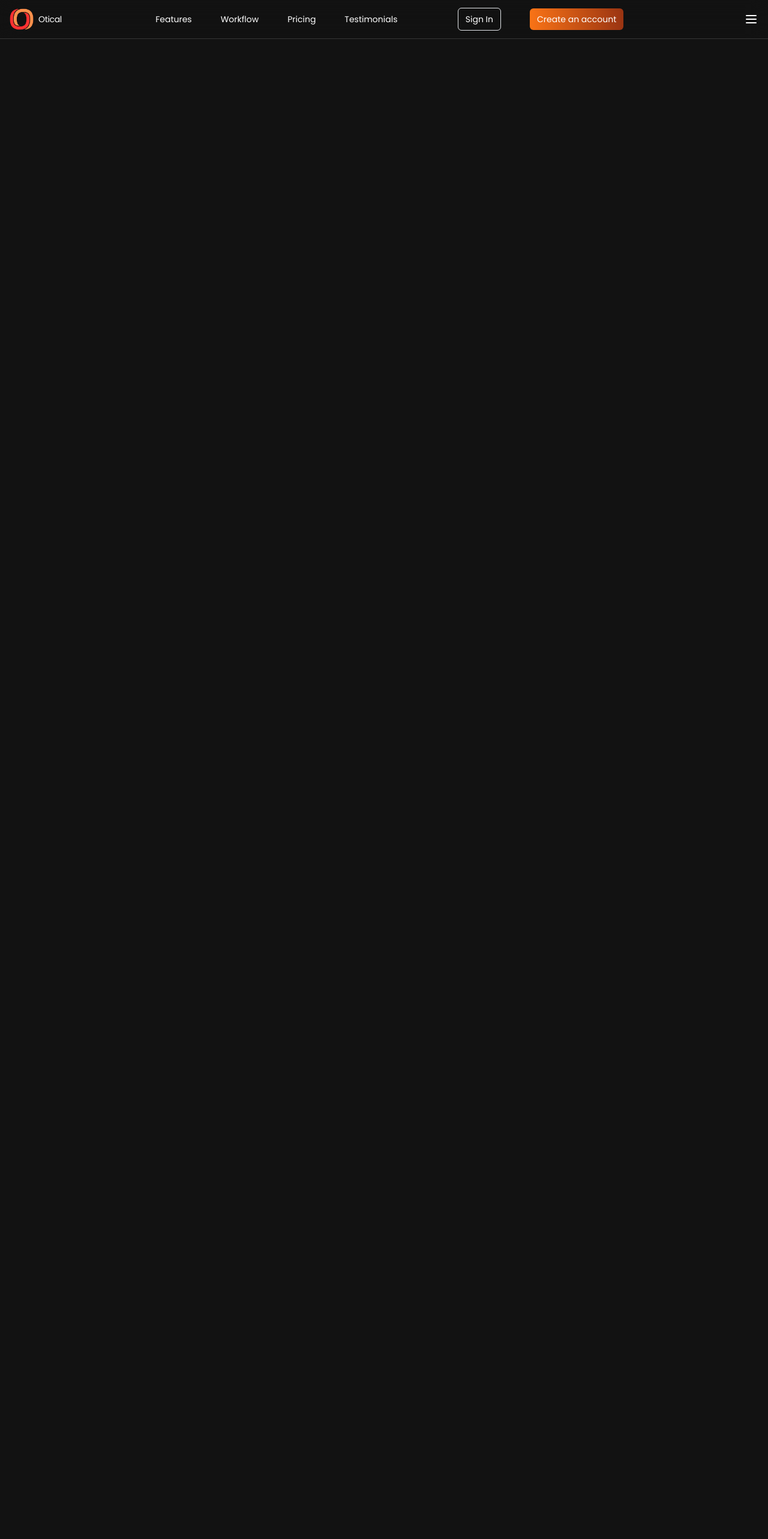
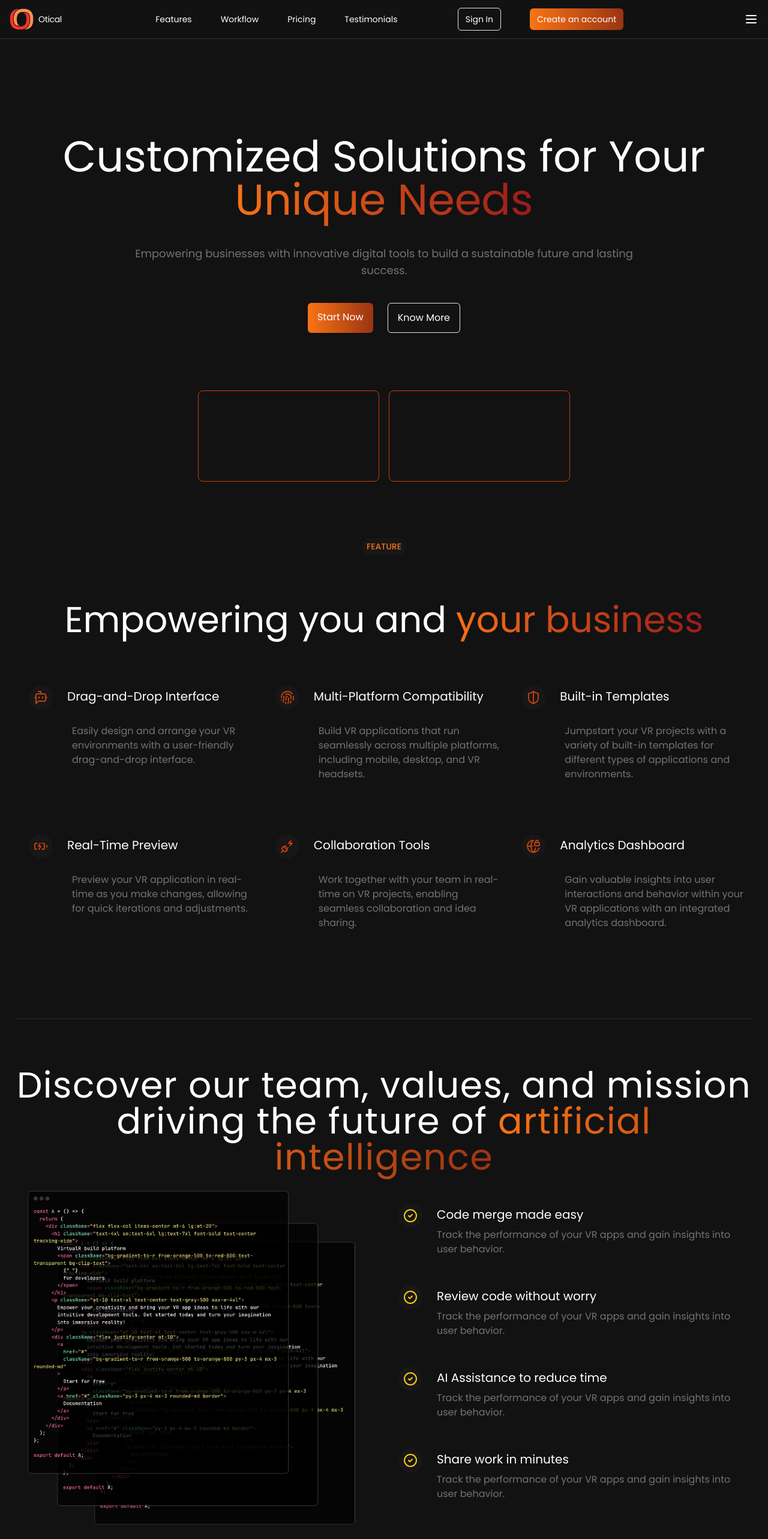
Before and after one commit to oticalofficial/otical, a React (Vite) app: page / in a window 1280 px wide. Shown: the top 2566 px of the page at 60% size. Before the commit the page ends 800 px from the top, so only its background shows below. Built offline with nearby package versions, Linux system fonts and the light colour scheme; grey boxes are pictures that could not be loaded.

Commit message:
WorkFlow Section Added

```diff
--- a/src/App.jsx
+++ b/src/App.jsx
@@ -1,10 +1,18 @@
 import React from 'react'
 import { Navbar } from './components/Navbar'
+import HeroSection from './components/HeroSection'
+import FeatureSection from './components/FeatureSection'
+import Workflow from './components/Workflow'
 
 const App = () => {
   return (
 <>
-<Navbar></Navbar>
+<Navbar/>
+<div className="max-w-7xl mx-auto pt-20 px-6">
+<HeroSection/>
+<FeatureSection/>
+<Workflow/>
+</div>
 </>
   )
 }
--- /dev/null
+++ b/src/components/FeatureSection.jsx
@@ -0,0 +1,31 @@
+import { features } from "../constants"
+
+const FeatureSection = () => {
+  return (
+    <div className="relative mt-20 border-b border-neutral-800 min-h-[800px]">
+        <div className="text-center">
+            <span className="bg-neutral-900 text-orange-500 rounded-full h-6 text-sm font-medium px-2 py-1 uppercase">Feature</span>
+            <h2 className="text-3xl sm:text-5xl lg:text-6xl mt-10 lg:mt-20 tracking wide" >Empowering you and
+            <span className='bg-gradient-to-r from-orange-500 to-red-800 text-transparent bg-clip-text'> your business</span>
+            </h2>
+        </div>
+        <div className="flex flex-wrap mt-10 lg:mt-20">
+            {features.map((feature, index) => (
+                <div key={index} className="w-full sm:1/2 lg:w-1/3">
+                    <div className="flex">
+                        <div className="flex mx-6 h-10 w-10 p-2 bg-neutral-900 text-orange-700 justify-center items-center rounded-full">
+                            {feature.icon}
+                        </div>
+                        <div>
+                            <h5 className="mt-1 mb-6 text-xl">{feature.text}</h5>
+                            <p className="text-md p-2 mb-20 text-neutral-500">{feature.description}</p>
+                        </div>
+                    </div>
+                </div>
+            ))}
+        </div>
+    </div>
+  )
+}
+
+export default FeatureSection
--- /dev/null
+++ b/src/components/HeroSection.jsx
@@ -0,0 +1,34 @@
+import React from 'react'
+import video1 from '../assets/video1.mp4';
+import video2 from '../assets/video2.mp4';
+
+const HeroSection = () => {
+  return (
+    <div className="flex flex-col items-center mt-6 lg:mt-20">
+        <h1 className="text-4xl sm:text-6xl lg:text-7xl text-center trscking-wide">
+        Customized Solutions for Your
+        <span className='bg-gradient-to-r from-orange-500 to-red-800 text-transparent bg-clip-text'> Unique Needs</span>
+        </h1>
+        <p className='mt-10 text-lg text-center text-neutral-500 max-w-4xl'>
+        Empowering businesses with innovative digital tools to build a sustainable future and lasting success.
+        </p>
+        <div className="flex justify-center my-10">
+            <a href='#' className='bg-gradient-to-r from-orange-500 to-orange-800 py-3 px-4 mx-3 rounded-md'>Start Now</a>
+            <a href='#' className='py-3 px-4 mx-3 rounded-md border'>Know More</a>
+
+        </div>
+        <div className='flex mt-10 justify-center'>
+            <video autoPlay loop muted className='rounded-lg w-1/2 border border-orange-700 shadow-orange-400 mx-2 my-4'>
+            <source src={video1} type='video/mp4' />
+            Your Browser does not support the video tag
+            </video>
+            <video autoPlay loop muted className='rounded-lg w-1/2 border border-orange-700 shadow-orange-400 mx-2 my-4'>
+            <source src={video2} type='video/mp4' />
+            Your Browser does not support the video tag
+            </video>
+        </div>
+    </div>
+  )
+}
+
+export default HeroSection
--- /dev/null
+++ b/src/components/Workflow.jsx
@@ -0,0 +1,35 @@
+import { CheckCircle2 } from "lucide-react";
+import codeImg from "../assets/code.jpg";
+import { checklistItems } from "../constants";
+
+
+const Workflow = () => {
+  return (
+    <div className="mt-20" >
+        <h2 className="text=3xl sm:text-5xl lg:text-6xl text-center mt-6 tracking-wide">
+        Discover our team, values, and mission driving the future of
+        <span className='bg-gradient-to-r from-orange-500 to-orange-800 text-transparent bg-clip-text'> artificial intelligence</span>
+        </h2>
+        <div className="flex flex-wrap justify-center">
+            <div className="p-2 w-full lg:w-1/2">
+                <img src={codeImg} alt="codeImg" />
+            </div>
+            <div className="pt-12 w-full lg:w-1/2">
+            {checklistItems.map((item, index) => (
+                <div key={index} className="flex mb-12">
+                    <div className="text-yellow-400 mx-6 bg-neutral-900 h-10 w-10 p-2 justify-center items-center rounded-full">
+<CheckCircle2 />
+                    </div>
+                    <div>
+                        <h5 className="mt-1 mb-2 text-xl">{item.title}</h5>
+                        <p className="text-md text-neutral-500">{item.description}</p>
+                    </div>
+                </div>
+            ))}
+            </div>
+        </div>
+    </div>
+  )
+}
+
+export default Workflow;
```
Also changed, not shown: MyNotes.txt (added).
